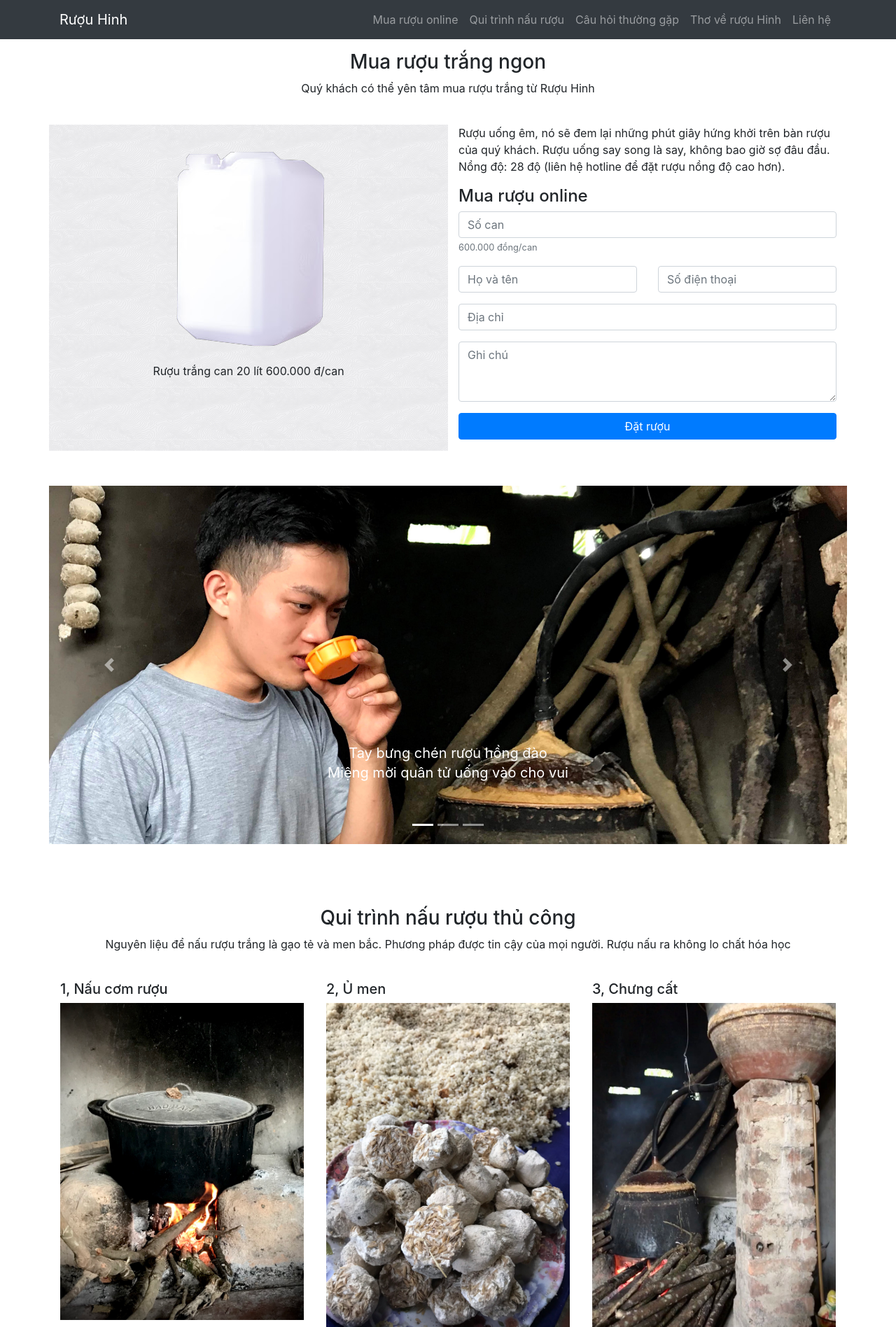
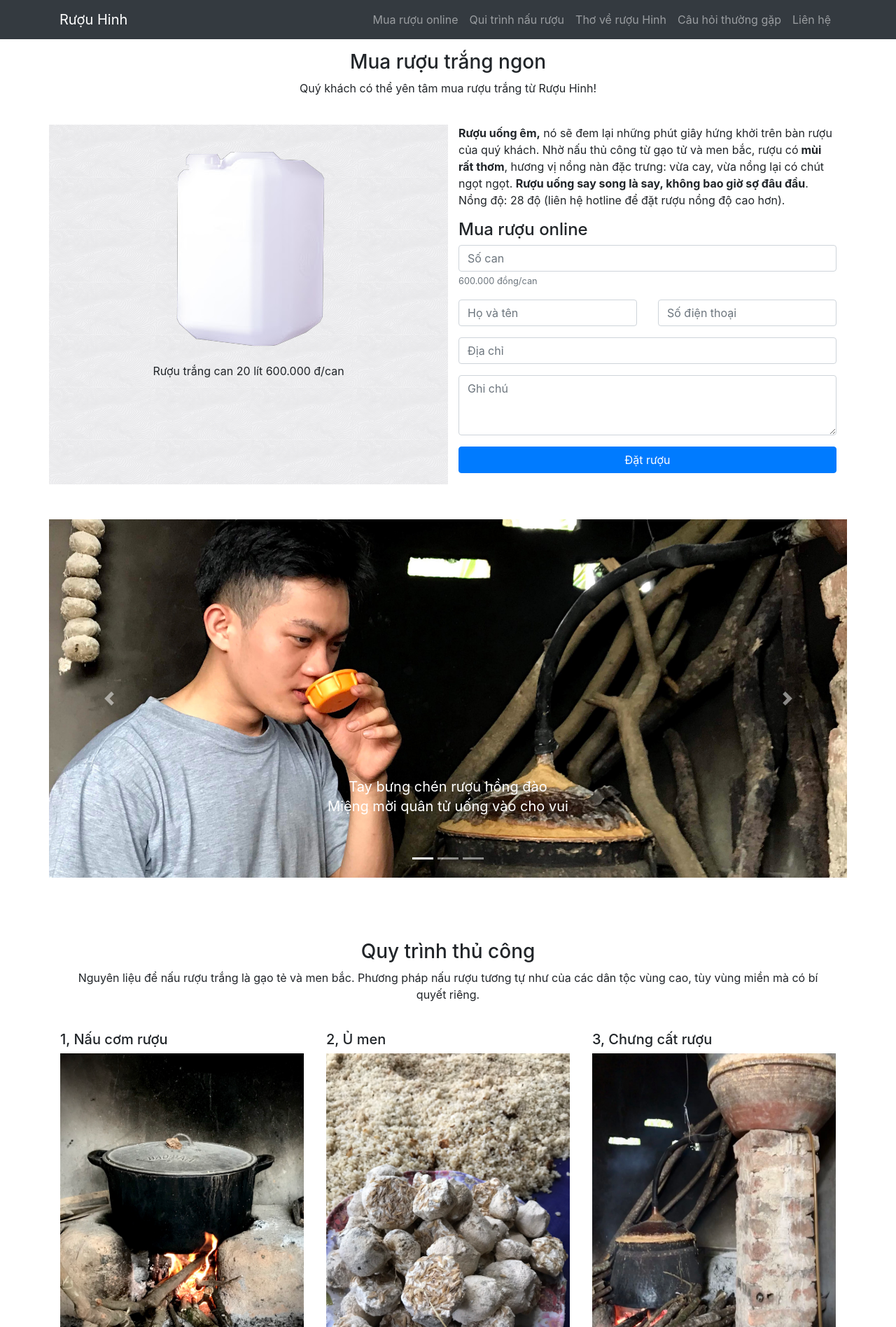
Before and after one commit to canhazn/ruouhinh, a Django app: page / in a window 1280 px wide. Shown: the top 1896 px of the page at 70% size. Run offline with Django 3.2, Linux system fonts and the light colour scheme; some libraries are stand-ins or nearby versions.

Commit message:
update text for seo

```diff
--- a/browser/templates/base.html
+++ b/browser/templates/base.html
@@ -76,10 +76,10 @@
                                 <a class="nav-link" href="#qui-trinh-nau-ruou">Qui trình nấu rượu</a>
                             </li>
                             <li class="nav-item">
-                                <a class="nav-link" href="#cau-hoi-thuong-gap">Câu hỏi thường gặp</a>
+                                <a class="nav-link" href="#tho-ve-ruou-hinh">Thơ về rượu Hinh</a>
                             </li>
                             <li class="nav-item">
-                                <a class="nav-link" href="#tho-ve-ruou-hinh">Thơ về rượu Hinh</a>
+                                <a class="nav-link" href="#cau-hoi-thuong-gap">Câu hỏi thường gặp</a>
                             </li>
                             <li class="nav-item">
                                 <a class="nav-link" href="#lien-he">Liên hệ</a>
@@ -129,8 +129,8 @@
                                 <ul>
                                     <li><a href="#mua-ruou-online">Mua rượu online</a></li>
                                     <li><a href="#qui-trinh-nau-ruou">Qui trình nấu rượu</a></li>
+                                    <li><a href="#tho-ve-ruou-hinh">Thơ về Rượu Hinh</a></li>
                                     <li><a href="#cau-hoi-thuong-gap">Câu hỏi thường gặp</a></li>
-                                    <li><a href="#tho-ve-ruou-hinh">Thơ về Rượu Hinh</a></li>
                                 </ul>
                             </div>
                         </div>
--- a/browser/templates/index.html
+++ b/browser/templates/index.html
@@ -3,9 +3,9 @@
 
 <!-- Extra head here -->
 {% block extrahead %}
-<title>Mua rượu trắng ngon - uống êm, không sợ đau đầu, nấu thủ công từ gạo tẻ, men bắc</title>
+<title>Mua rượu trắng ngon - uống êm, không đau đầu, nấu thủ công từ gạo tẻ, men bắc</title>
 <meta name="description"
-    content="Mua rượu trắng ngon, rượu uống êm, không sợ đau đầu. Rượu được nấu từ gạo tẻ, men bắc theo phương pháp truyền thống.">
+    content="Rượu được nấu thủ công từ gạo tẻ, men bắc theo phương pháp truyền thống.Địa chỉ mua rượu trắng ngon, rượu uống êm, không sợ đau đầu. ">
 {% endblock extrahead %}
 
 
@@ -15,7 +15,7 @@
         <div class="row">
             <div class="title-section col-12 text-center mb-2 mb-md-4">
                 <h1 class="h3">Mua rượu trắng ngon</h1>
-                <p>Quý khách có thể yên tâm mua rượu trắng từ Rượu Hinh</p>
+                <p>Quý khách có thể yên tâm mua rượu trắng từ Rượu Hinh!</p>
             </div>
             <div class="col-md-6 product-area text-center">
                 <img class="img-fluid m-auto" src="/browser/static/img/gallery/ruou-trang-can-20-lit.png"
@@ -24,8 +24,10 @@
             </div>
             <div class="col-md-6">
                 <p class="pt-3 pt-sm-0">
-                    Rượu uống êm, nó sẽ đem lại những phút giây hứng khởi trên bàn rượu của quý khách. Rượu uống say
-                    song là say, không bao giờ sợ đâu đầu. Nồng độ: 28 độ (liên hệ hotline để đặt rượu nồng độ cao hơn).
+                    <strong>Rượu uống êm,</strong> nó sẽ đem lại những phút giây hứng khởi trên bàn rượu của quý
+                    khách. Nhờ nấu thủ công từ gạo tử và men bắc, rượu có<strong> mùi rất thơm</strong>, hương vị nồng
+                    nàn đặc trưng: vừa cay, vừa nồng lại có chút ngọt ngọt. <strong> Rượu uống say song là say, không
+                        bao giờ sợ đâu đầu</strong>. Nồng độ: 28 độ (liên hệ hotline để đặt rượu nồng độ cao hơn).
                 </p>
 
                 <span id="mua-ruou-online" class="anchor"></span>
@@ -74,7 +76,8 @@
                 <div class="carousel-item active">
                     <picture>
                         <source media="(max-width:576px)" srcset="/browser/static/img/gallery/carousel1-576w.jpg">
-                        <img src="/browser/static/img/gallery/carousel1.jpg" alt="Rượu Hinh" style="width:auto;">
+                        <img loading=lazy src="/browser/static/img/gallery/carousel1.jpg" alt="Rượu ngon"
+                            style="width:auto;">
                     </picture>
 
                     <div class="">
@@ -87,7 +90,8 @@
                 <div class="carousel-item">
                     <picture>
                         <source media="(max-width:576px)" srcset="/browser/static/img/gallery/carousel2-576w.jpg">
-                        <img src="/browser/static/img/gallery/carousel2.jpeg" alt="Flowers" style="width:auto;">
+                        <img loading=lazy src="/browser/static/img/gallery/carousel2.jpeg" alt="Nấu rượu thủ công"
+                            style="width:auto;">
                     </picture>
                     <div class="">
                         <div class="carousel-caption text-left">
@@ -98,7 +102,8 @@
                 <div class="carousel-item">
                     <picture>
                         <source media="(max-width:576px)" srcset="/browser/static/img/gallery/carousel3-576w.jpg">
-                        <img src="/browser/static/img/gallery/carousel3.jpeg" alt="Flowers" style="width:auto;">
+                        <img loading=lazy src="/browser/static/img/gallery/carousel3.jpeg" alt="Rượu êm"
+                            style="width:auto;">
                     </picture>
 
                     <div class="">
@@ -123,16 +128,16 @@
     <section class="container">
         <span id="qui-trinh-nau-ruou" class="anchor"></span>
         <div class="title-section col-12 text-center mb-2 mb-md-4">
-            <h2 class="h3">Qui trình nấu rượu thủ công</h2>
+            <h2 class="h3">Quy trình thủ công</h2>
             <p>
-                Nguyên liệu để nấu rượu trắng là gạo tẻ và men bắc. Phương pháp được tin cậy của mọi người. Rượu nấu ra
-                không lo chất hóa học
+                Nguyên liệu để nấu rượu trắng là gạo tẻ và men bắc. Phương pháp nấu
+                rượu tương tự như của các dân tộc vùng cao, tùy vùng miền mà có bí quyết riêng.
             </p>
         </div>
         <div class="row">
             <div class="col-md-4 p-3">
                 <h3 class="h5">1, Nấu cơm rượu</h3>
-                <img class="w-100" src="/browser/static/img/gallery/nau-com-ruou.jpeg" alt="Nấu cơm rượu">
+                <img loading=lazy class="w-100" src="/browser/static/img/gallery/nau-com-ruou.jpeg" alt="Nấu cơm rượu">
 
                 <p class="pt-3">
                     Sử dụng gạo tẻ. Mỗi nồi sẽ nấu 12-13 cân gạo. Một lần nấu hai nồi cơm như vậy. Cơm nấu xong cần phải
@@ -143,7 +148,7 @@
 
             <div class="col-md-4 p-3">
                 <h3 class="h5">2, Ủ men</h3>
-                <img class="w-100" src="/browser/static/img/gallery/u-men-ruou.JPEG" alt="Ủ men rượu">
+                <img loading=lazy class="w-100" src="/browser/static/img/gallery/u-men-ruou.JPEG" alt="Ủ men rượu">
                 <p class="pt-3">
                     Lấy 50-52 quả men dã nhỏ. Để cơm nguội, sau đó rắc men và trộn đều. Tránh để cơm còn nóng hoặc nguội
                     quá lạnh, tránh nước. Sau khi rắc men để 2-3 ngày khi thấy cơm đã rỉ rước rượu, không còn nóng, đem
@@ -154,8 +159,9 @@
 
 
             <div class="col-md-4 p-3">
-                <h3 class="h5">3, Chưng cất</h3>
-                <img class="w-100" src="/browser/static/img/gallery/chung-cat-ruou.JPEG" alt="Chưng cất rượu">
+                <h3 class="h5">3, Chưng cất rượu</h3>
+                <img loading=lazy class="w-100" src="/browser/static/img/gallery/chung-cat-ruou.JPEG"
+                    alt="Chưng cất rượu">
                 <p class="pt-3">
                     Giữ lửa không quá to, mai rùa luôn đủ nước. Rượu đầu là rượu nặng, cần để riêng để pha. Rượu giữa là
                     rượu ngon nhất, vừa nhất. Lấy rượu cho đến khi rượu nhạt và có vị chua thì dừng lại. Bỗng rượu còn
@@ -197,7 +203,7 @@
                     <p class="">
                         Men này bỗng ngọt, người ưa<br>
                         Vào nồi Hinh nấu đủ vừa nâng ly<br>
-                        Nhà nấu miệng nấu tỳ tỳ<br>
+                        Nhà nấu miệng uống tỳ tỳ<br>
                         Mấy nồi thêm thắt chỉ vì vui vui
                     </p>
 
@@ -226,8 +232,8 @@
                     </p>
 
                     <p class="">
-                        Men nồng nếp tẻ bốc hơi<br>
-                        Cả làng ngửi thấy, dã dời chân tay<br>
+                        <b>Men nồng</b> nếp tẻ bốc hơi<br>
+                        Cả làng ngửi thấy, <b>dã dời chân tay</b><br>
                         Hôm nay mới biết, mới hay<br>
                         Hinh về nấu rượu gạo xay rõ ràng
                     </p>
@@ -235,8 +241,8 @@
                     <p class="">
                         Thôi thì thêm thắt vui làng<br>
                         Người quen nguồn gốc rõ ràng sợ chi<br>
-                        Cứ vui cứ uống ly bì<br>
-                        Rượu Hinh nấu uống sợ chi thằng nào
+                        <b>Cứ vui</b>, <b>cứ uống</b> ly bì<br>
+                        Rượu Hinh nấu uống <b>sợ chi</b> thằng nào
                     </p>
                 </div>
             </div>
```
